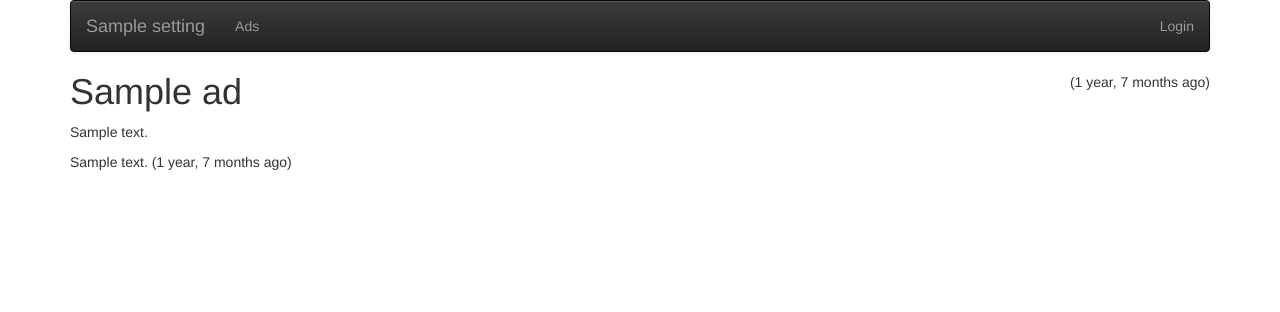
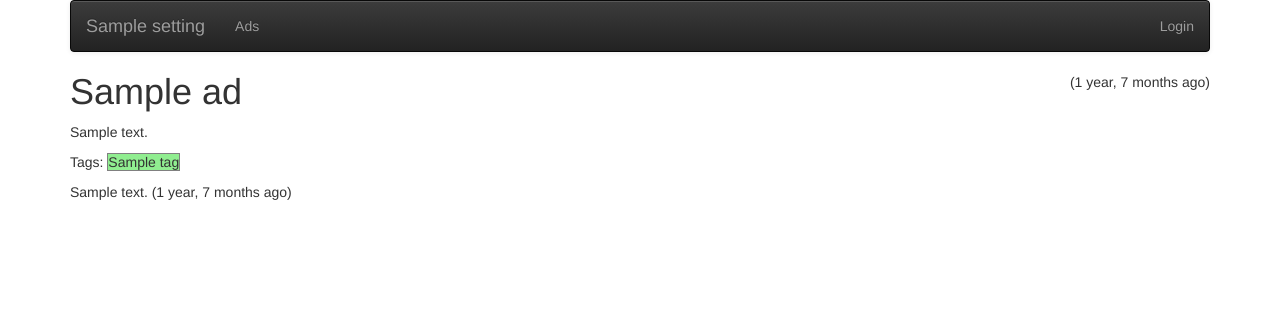
Before and after one commit to MehrdadHMT/first-DJango-app, a Django app: template ads/templates/ads/ad_detail.html in a window 1280 px wide. Shown: the top 312 px of the page. Run offline with Django 3.2, Linux system fonts and the light colour scheme; the template is opened without the code that fills it: most values are stand-ins (such as "Sample title", 1, 10 or a date in 2020); some libraries are stand-ins or nearby versions.

Commit message:
Adding Tags to the Ads App

```diff
--- a/ads/forms.py
+++ b/ads/forms.py
@@ -18,7 +18,7 @@ class CreateForm(forms.ModelForm):
     # Hint: this will need to be changed for use in the ads application :)
     class Meta:
         model = Ad
-        fields = ['title', 'text', 'price', 'picture']  # Picture is manual
+        fields = ['title', 'text', 'price', 'picture', 'tags']  # Picture is manual
 
     # Validate the size of the picture
     def clean(self):
@@ -43,6 +43,9 @@ class CreateForm(forms.ModelForm):
         if commit:
             instance.save()
 
+            # Saving tags
+            self.save_m2m()
+
         return instance
 
 # https://docs.djangoproject.com/en/3.0/topics/http/file-uploads/
--- a/ads/templates/ads/ad_detail.html
+++ b/ads/templates/ads/ad_detail.html
@@ -37,7 +37,13 @@
 <p>
 {{ ad.text }}
 </p>
-
+{% if ad.tags.all %}
+<p>Tags:
+  {% for tag in ad.tags.all %}
+  <span style="border:1px grey solid; background-color: LightGreen;">{{ tag }}</span>
+  {% endfor %}
+</p>
+{% endif %}
 {% if user.is_authenticated %}
 <br clear="all"/>
 <p>
```
Also changed, not shown: ads/models.py (+6 -2 lines), ads/views.py (+9 -1 lines), ads/migrations/0006_ad_tags.py (added).
